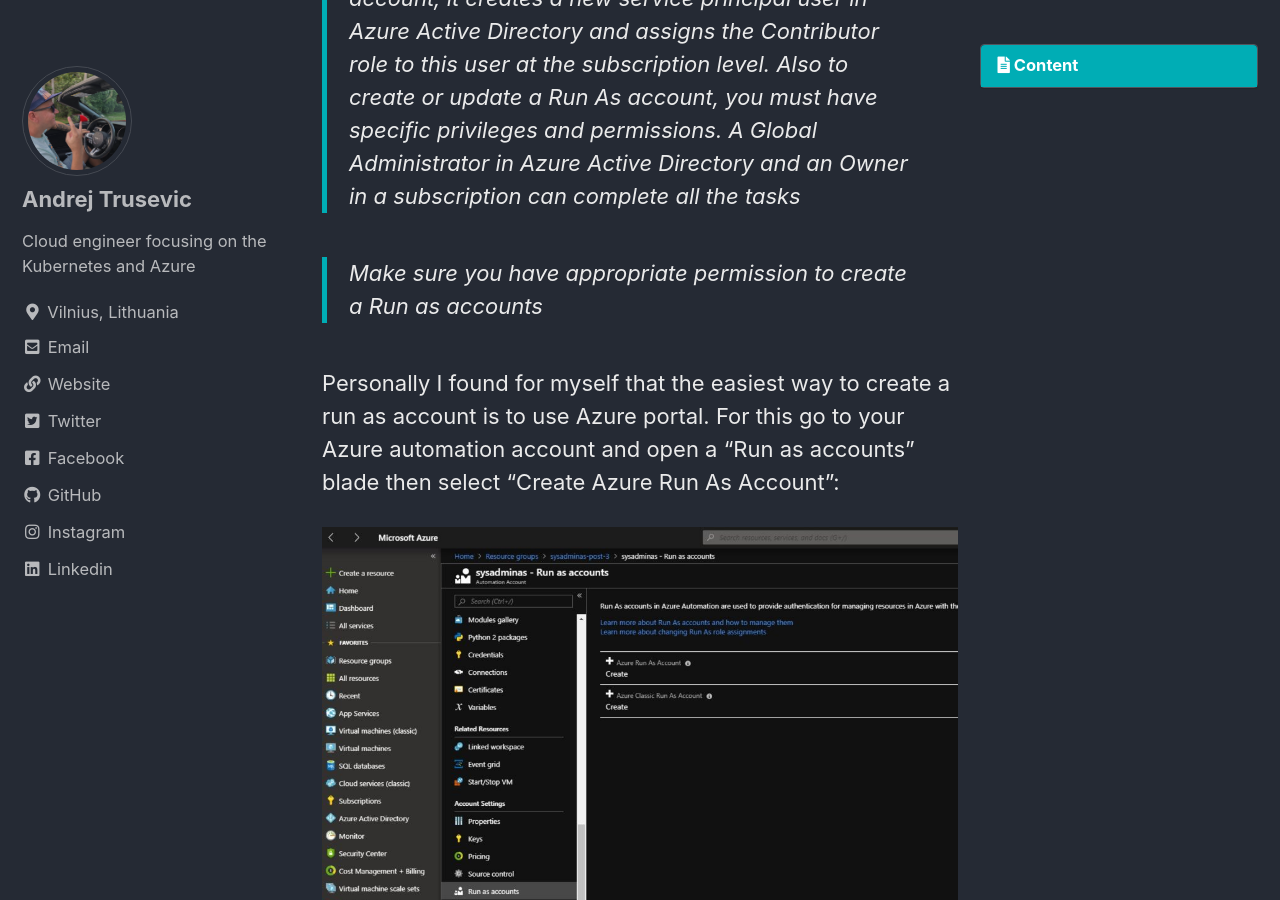
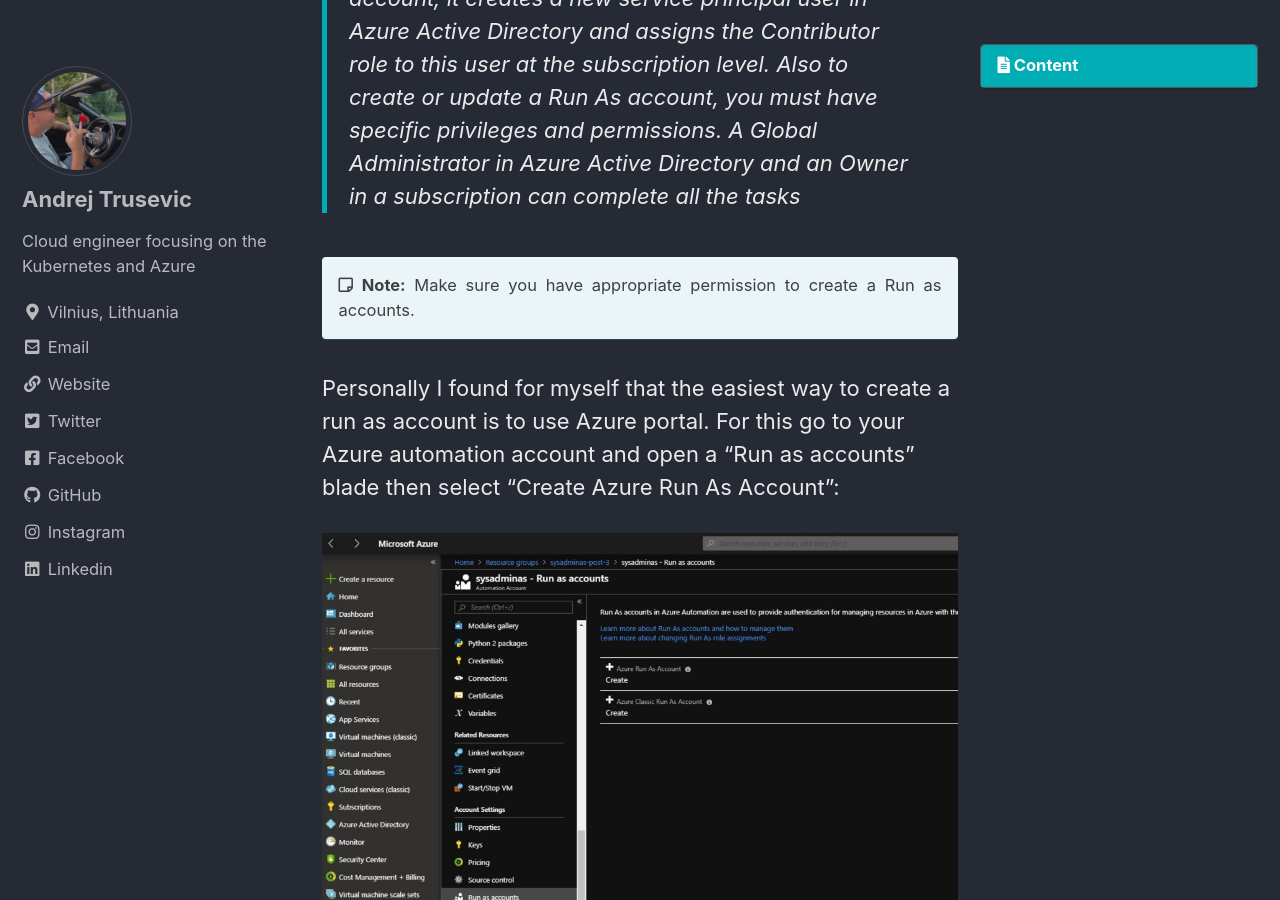
Before and after one commit to andriktr/andriktr.github.io, a Jekyll site: the page built from _posts/2019-08-14-Part-3-Azure-SQL-DB-Backups-Use-Azure-Automation-For-Auto-Apply-Your-Backup-Configuration.md, in a window 1280 px wide and 900 px high, scrolled down 2624 px. Built offline with Jekyll 4.4.1, drawn with Linux system fonts in a browser that asks for light colours; cached includes are drawn as plain includes; comment, search, counter and statistics services are not loaded.

Commit message:
post 3 typos fix

```diff
--- a/_posts/2019-08-14-Part-3-Azure-SQL-DB-Backups-Use-Azure-Automation-For-Auto-Apply-Your-Backup-Configuration.md
+++ b/_posts/2019-08-14-Part-3-Azure-SQL-DB-Backups-Use-Azure-Automation-For-Auto-Apply-Your-Backup-Configuration.md
@@ -33,7 +33,9 @@
 Next thing which is needed for our setup is a “Run as account”. According [MS documentation]:
 > Authentication for managing resources in Azure with the Azure cmdlets. When you create a Run As account, it creates a new service principal user in Azure Active Directory and assigns the Contributor role to this user at the subscription level. Also to create or update a Run As account, you must have specific privileges and permissions. A Global Administrator in Azure Active Directory and an Owner in a subscription can complete all the tasks
 
-> Make sure you have appropriate permission to create a Run as accounts
+<i class="far fa-sticky-note"></i> **Note:** Make sure you have appropriate permission to create a Run as accounts.
+{: .notice--info}
+{: .text-justify}
 
 Personally I found for myself that the easiest way to create a run as account is to use Azure portal. For this go to your Azure automation account and open a “Run as accounts” blade then select “Create Azure Run As Account”:
 
```
